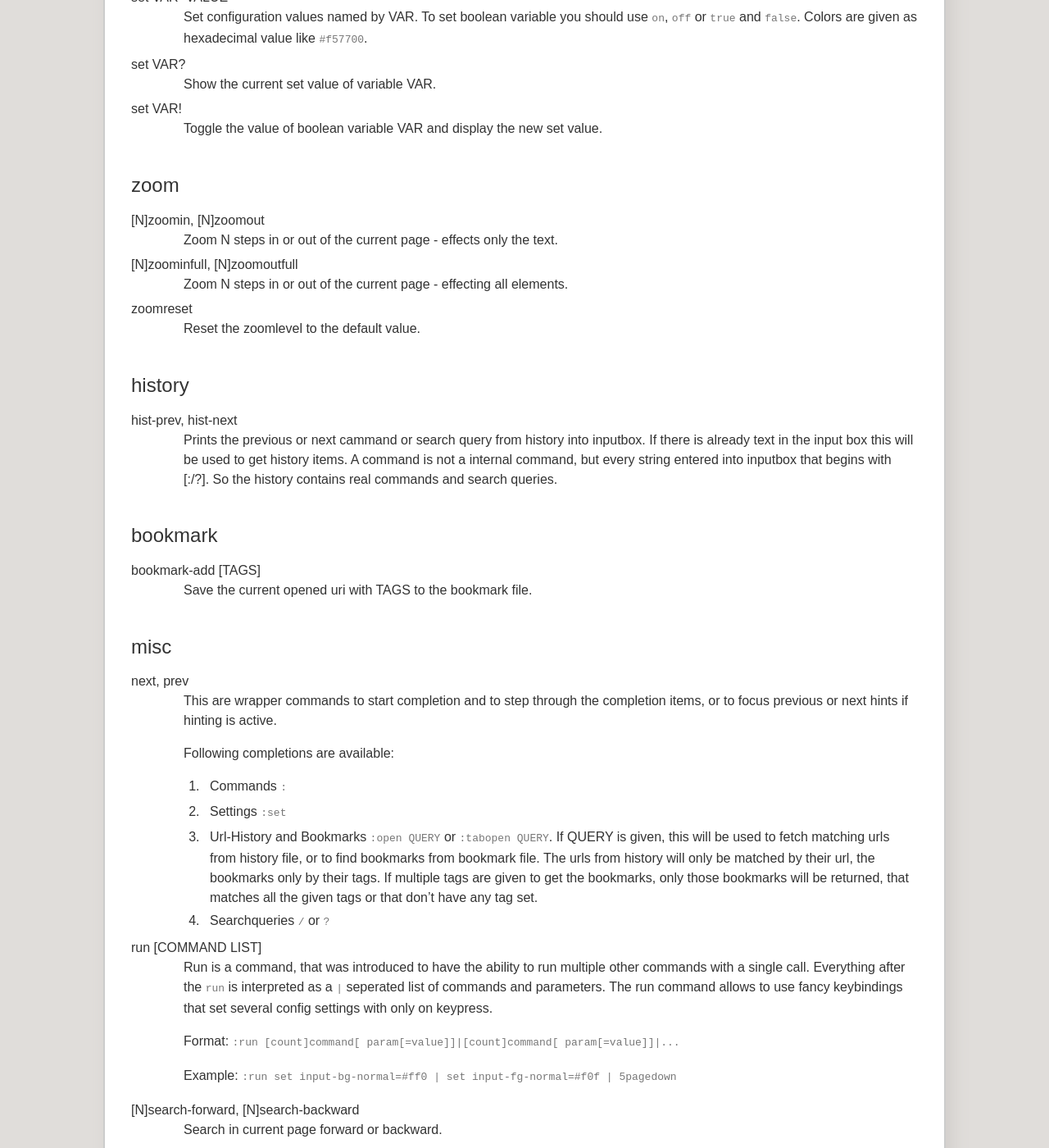
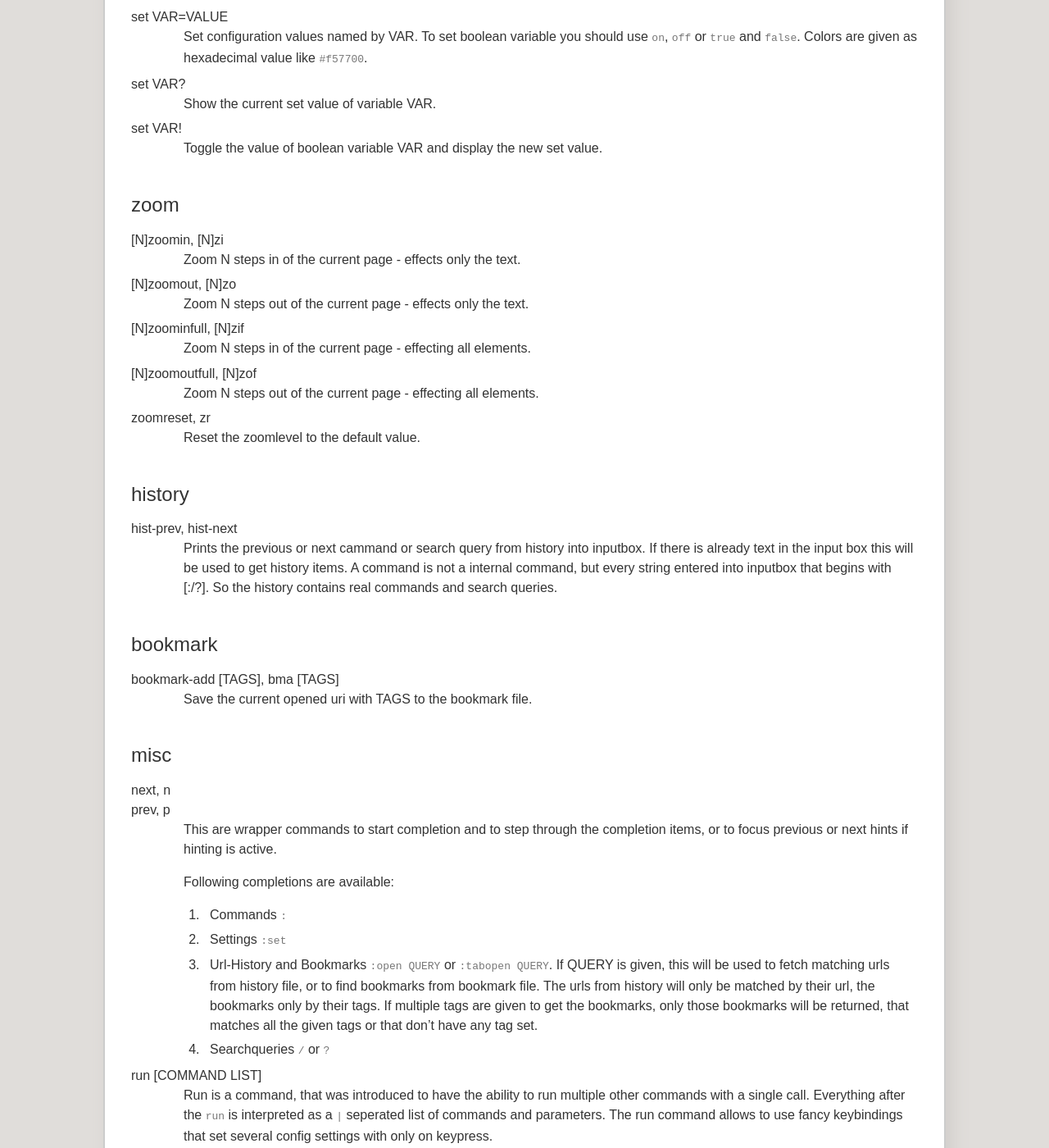
Before and after one commit to fanglingsu/vimb, a Jekyll site: the page built from commands.md, in a window 1280 px wide and 1400 px high, scrolled down 3759 px. Shown: the whole window at 82% size. Built offline with Jekyll 4.4.1, drawn with Linux system fonts in a browser that asks for light colours; some of the changed text lies outside the part shown.

Commit message:
Added new command shortcuts.

```diff
--- a/commands.md
+++ b/commands.md
@@ -35,7 +35,7 @@
 Switches the browser into Command Mode and prefill the inputbox on th bottom of
 the browser with various prefilled content.
 
-input [TEXT]
+input [TEXT], in [TEXT]
 : Writes TEXT into to inputbox and switch to command mode. If no TEXT is given,
   print `:` into the inputbox.
 
@@ -206,13 +207,19 @@
 
 ## zoom
 
-[N]zoomin, [N]zoomout
-: Zoom N steps in or out of the current page - effects only the text.
+[N]zoomin, [N]zi
+: Zoom N steps in of the current page - effects only the text.
 
-[N]zoominfull, [N]zoomoutfull
-: Zoom N steps in or out of the current page - effecting all elements.
+[N]zoomout, [N]zo
+: Zoom N steps out of the current page - effects only the text.
 
-zoomreset
+[N]zoominfull, [N]zif
+: Zoom N steps in of the current page - effecting all elements.
+
+[N]zoomoutfull, [N]zof
+: Zoom N steps out of the current page - effecting all elements.
+
+zoomreset, zr
 : Reset the zoomlevel to the default value.
 
 ## history
@@ -226,11 +233,12 @@
 
 ## bookmark
 
-bookmark-add [TAGS]
+bookmark-add [TAGS], bma [TAGS]
 : Save the current opened uri with TAGS to the bookmark file.
 
 ## misc
-next, prev
+next, n
+prev, p
 : This are wrapper commands to start completion and to step through the
   completion items, or to focus previous or next hints if hinting is active.
 
```
Also changed, not shown: other parts of commands.md (+14 -13 lines).
